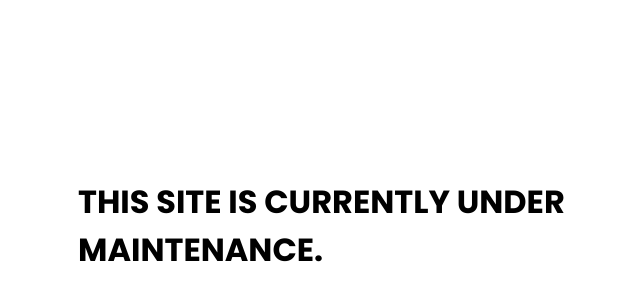
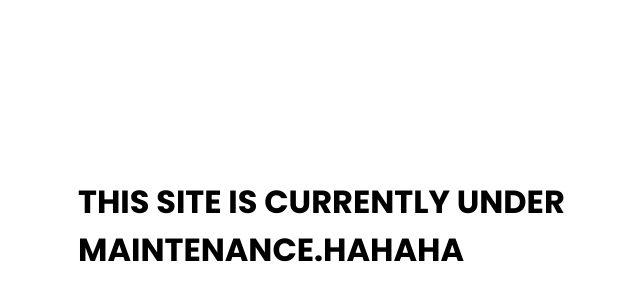
Before and after one commit to beebasrijal/maintenance, a plain HTML site: page maintain/index.html in a window 1280 px wide. Shown: the part 174-474 px from the top of the page, without its empty margins (242-882 px from the left). Drawn offline with Linux system fonts and the light colour scheme.

Commit message:
Update index.html

```diff
--- a/maintain/index.html
+++ b/maintain/index.html
@@ -14,6 +14,6 @@
     <link rel="stylesheet" href="style.css" />
   </head>
   <body>
-    <h1 class="title">This site is currently under maintenance.</h1>
+    <h1 class="title">This site is currently under maintenance.hahaha</h1>
   </body>
 </html>
```
